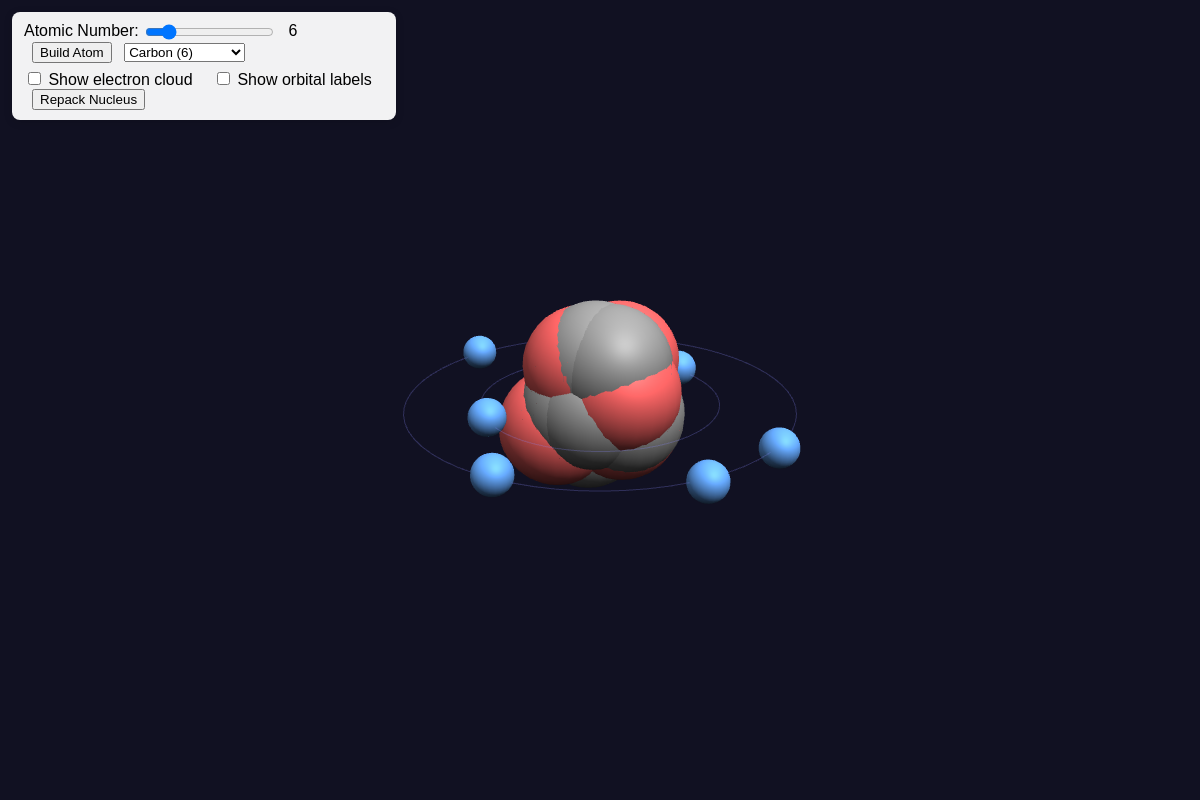
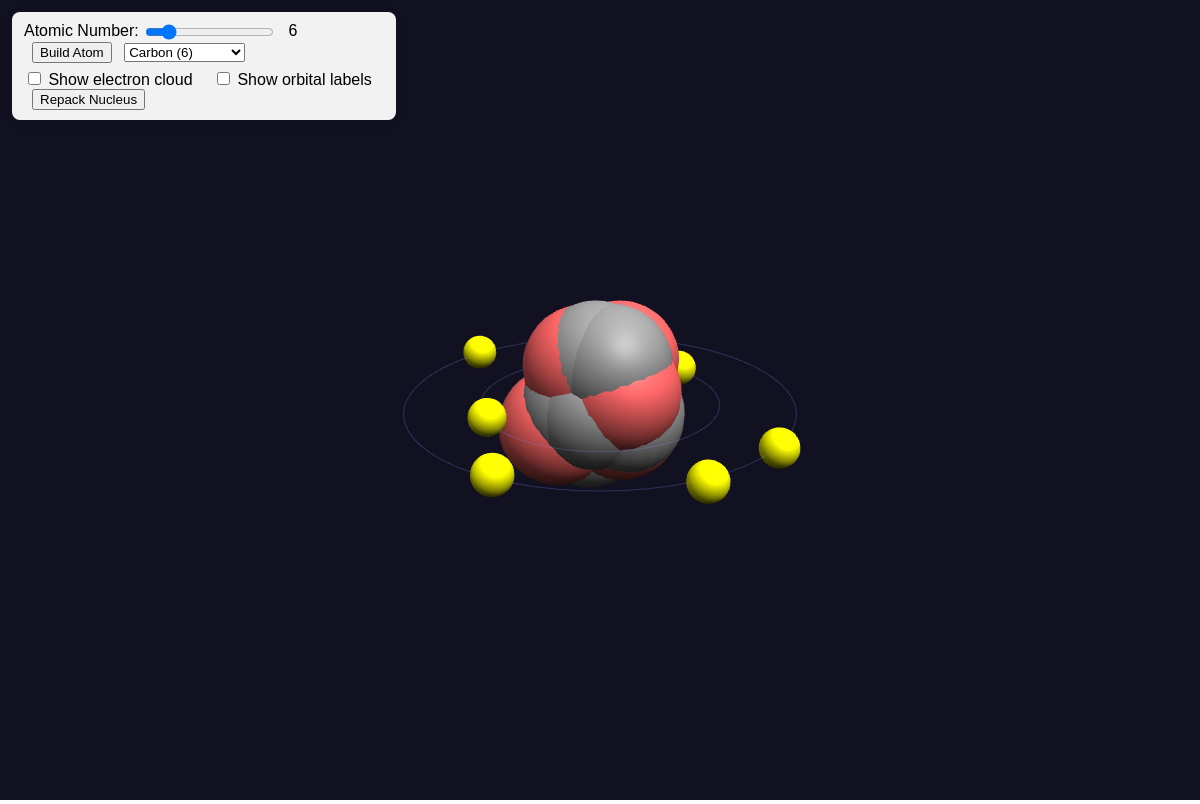
Before and after one commit to AhmedBarzak38/Atom-viewer, an Electron app: page index.html in a window 1200 px wide. Drawn offline with nearby package versions, Linux system fonts and the light colour scheme; animation ran at ten frames a second.

Commit message:
Change electron color from blue to yellow

```diff
--- a/index.html
+++ b/index.html
@@ -46,6 +46,6 @@
     </div>
   </div>
   <canvas id="canvas"></canvas>
-  <script src="src/main.js?v=9"></script>
+  <script src="src/main.js?v=10"></script>
 </body>
 </html>
--- a/src/main.js
+++ b/src/main.js
@@ -145,7 +145,7 @@ function buildAtom(Z) {
 
     for (let e = 0; e < inShell; e++) {
       const ang = (e / inShell) * Math.PI * 2;
-      const el = makeSphere(0.25, 0x66aaff); // increased size for visibility
+      const el = makeSphere(0.25, 0xffff00); // yellow electrons
       el.userData = { radius, speed: 0.6 + Math.random() * 0.8, phase: ang + Math.random() * 0.4 };
       el.position.set(Math.cos(ang) * radius, 0, Math.sin(ang) * radius);
       ring.add(el);
@@ -174,7 +174,7 @@ function buildElectronCloud(Z) {
   }
   const positions = [];
   const colors = [];
-  const color = new THREE.Color(0x66aaff);
+  const color = new THREE.Color(0xffff00); // yellow electron cloud
   // create particles per shell with gaussian falloff
   for (let shell = 0; shell < shellRadii.length; shell++) {
     const radius = shellRadii[shell];
```
